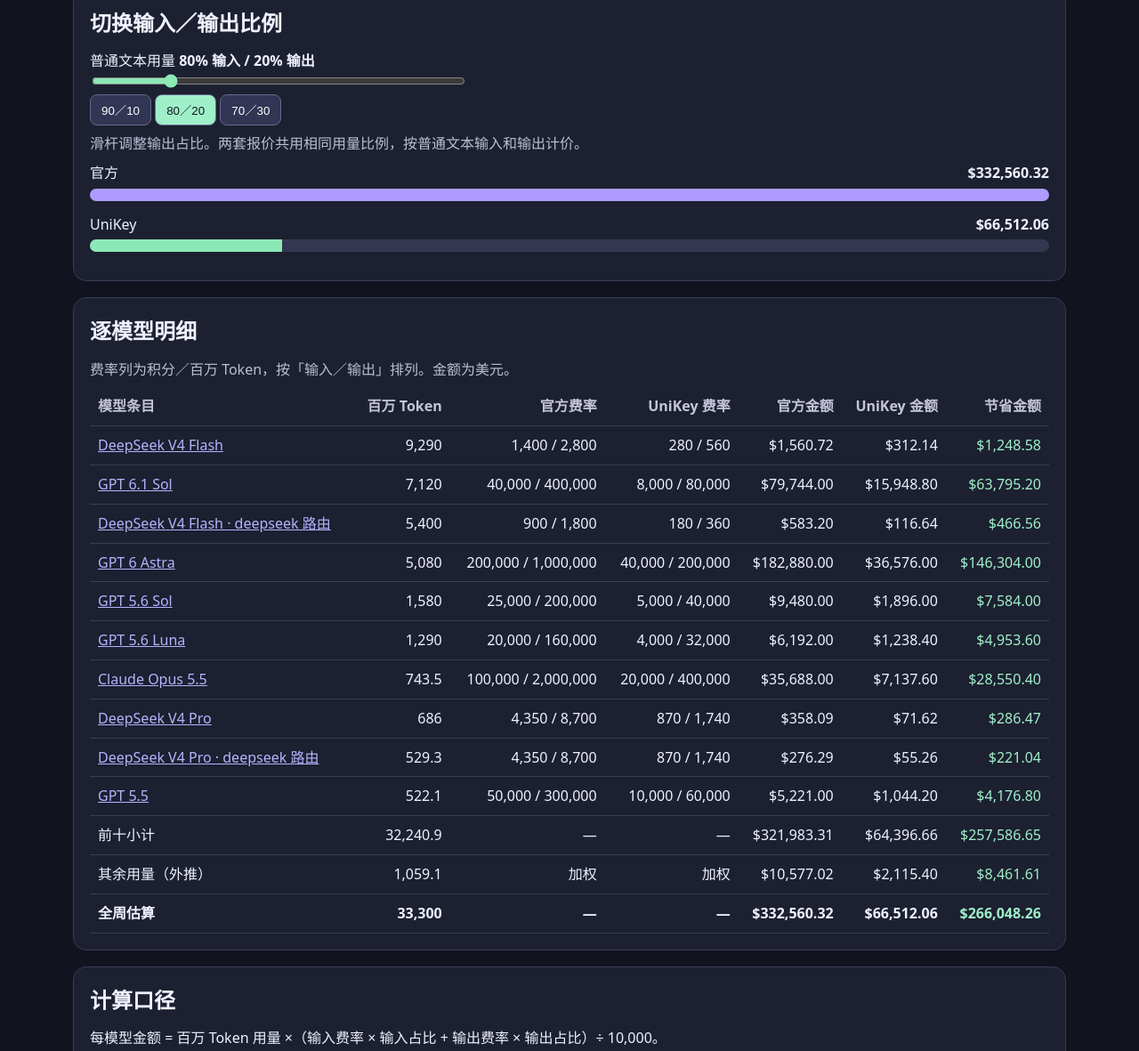
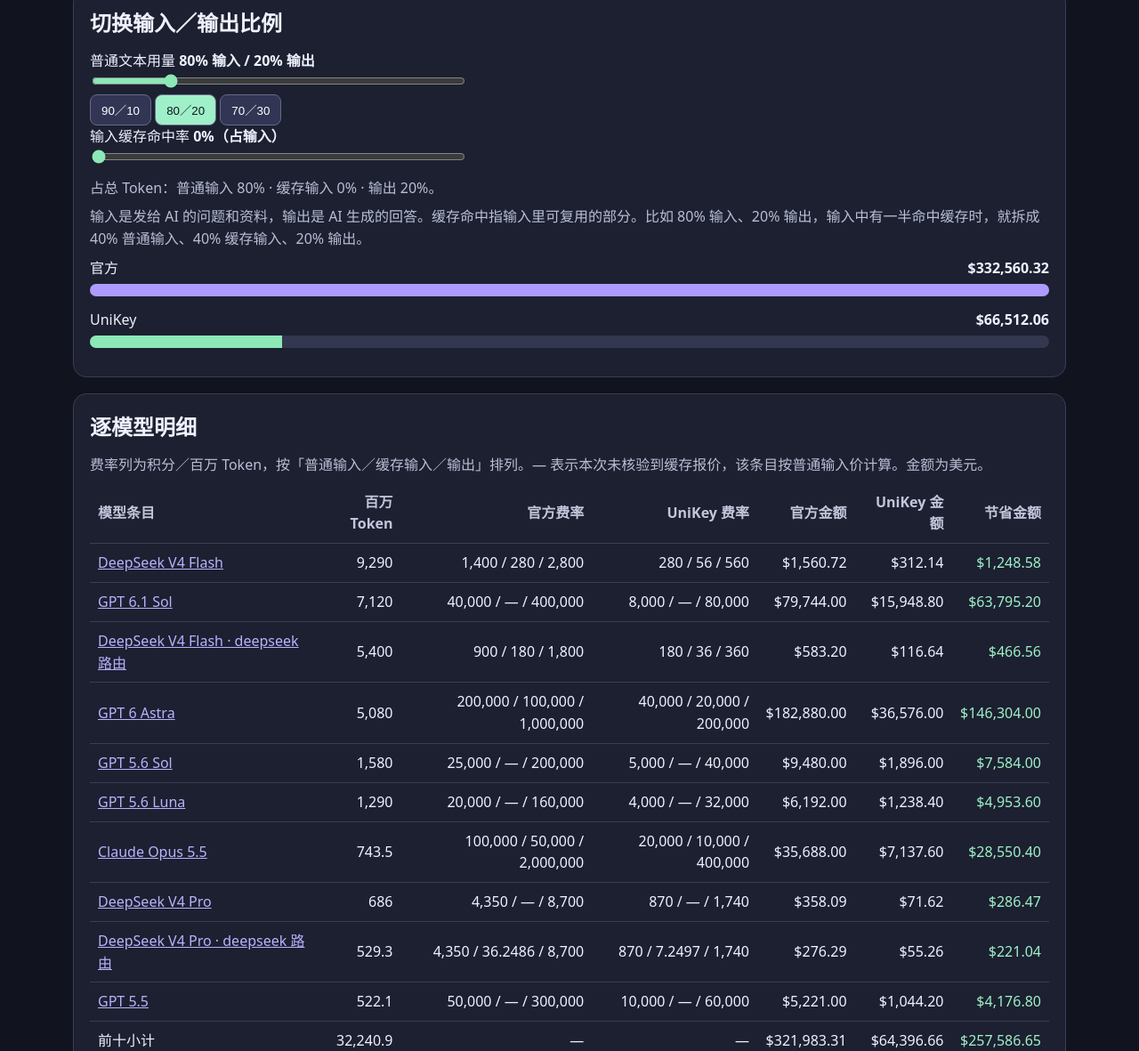
Before and after one commit to vic-web3/unikey-market-demo, a plain HTML site: page token-cost.html in a window 1280 px wide. Shown: the part 410-1591 px from the top of the page at 89% size. Drawn offline with Linux system fonts and the light colour scheme.

Commit message:
Explain and compare cached token pricing

```diff
--- a/token-cost.html
+++ b/token-cost.html
@@ -10,42 +10,45 @@
 </div>
 <section><h2>切换输入／输出比例</h2><label for="ratio">普通文本用量 <strong id="mix"></strong></label><input id="ratio" type="range" min="0" max="100" value="20" step="1">
 <div id="presets"><button type="button" data-ratio="10">90／10</button> <button type="button" data-ratio="20">80／20</button> <button type="button" data-ratio="30">70／30</button></div>
-<p class="muted">滑杆调整输出占比。两套报价共用相同用量比例，按普通文本输入和输出计价。</p>
+<label for="cache">输入缓存命中率 <strong id="cacheMix"></strong></label><input id="cache" type="range" min="0" max="100" value="0" step="1">
+<p class="muted" id="split"></p>
+<p class="muted">输入是发给 AI 的问题和资料，输出是 AI 生成的回答。缓存命中指输入里可复用的部分。比如 80% 输入、20% 输出，输入中有一半命中缓存时，就拆成 40% 普通输入、40% 缓存输入、20% 输出。</p>
 <div class="barlabel"><span>官方</span><b id="officialBar"></b></div><div class="bar" aria-hidden="true"><div style="width:100%"></div></div>
 <div class="barlabel"><span>UniKey</span><b id="unikeyBar"></b></div><div class="bar green" aria-hidden="true"><div id="fill"></div></div></section>
-<section><h2>逐模型明细</h2><p class="muted">费率列为积分／百万 Token，按「输入／输出」排列。金额为美元。</p><div class="scroll" tabindex="0" aria-label="模型用量与报价对比"><table><thead><tr><th scope="col">模型条目</th><th scope="col">百万 Token</th><th scope="col">官方费率</th><th scope="col">UniKey 费率</th><th scope="col">官方金额</th><th scope="col">UniKey 金额</th><th scope="col">节省金额</th></tr></thead><tbody id="rows"></tbody><tfoot id="totals"></tfoot></table></div></section>
-<section><h2>计算口径</h2><p>每模型金额 = 百万 Token 用量 ×（输入费率 × 输入占比 + 输出费率 × 输出占比）÷ 10,000。</p><p>前十条目合计 322.409 亿 Token，覆盖约 96.82%。其余 10.591 亿 Token 按各报价列的前十加权费率外推。同名模型按各自定价条目计费。</p><p>「官方」和「UniKey」均取自 UniKey 前端价格页的对应报价列。榜单只展示总 Token，缓存和图片、音频等费率未单列。结果为前端报价情景测算，账单实扣需查看用量明细。</p><p><a href="https://www.getunikey.ai/rankings">官网周榜</a> · <a href="https://www.getunikey.ai/pricing">官网定价</a> · <a href="./">返回市场演示</a></p></section>
+<section><h2>逐模型明细</h2><p class="muted">费率列为积分／百万 Token，按「普通输入／缓存输入／输出」排列。— 表示本次未核验到缓存报价，该条目按普通输入价计算。金额为美元。</p><div class="scroll" tabindex="0" aria-label="模型用量与报价对比"><table><thead><tr><th scope="col">模型条目</th><th scope="col">百万 Token</th><th scope="col">官方费率</th><th scope="col">UniKey 费率</th><th scope="col">官方金额</th><th scope="col">UniKey 金额</th><th scope="col">节省金额</th></tr></thead><tbody id="rows"></tbody><tfoot id="totals"></tfoot></table></div></section>
+<section><h2>计算口径</h2><p>每模型金额 = 百万 Token 用量 ×（普通输入费率 × 普通输入占比 + 缓存输入费率 × 缓存输入占比 + 输出费率 × 输出占比）÷ 10,000。</p><p>前十条目合计 322.409 亿 Token，覆盖约 96.82%。其余 10.591 亿 Token 按各报价列的前十加权费率外推。同名模型按各自定价条目计费。</p><p>「官方」和「UniKey」均取自 UniKey 前端价格页的对应报价列。榜单只展示总 Token，输入／输出比例和缓存命中率均为情景参数。已核验缓存输入价的条目应用该费率，其余按普通输入价计算。缓存写入、图片与音频等费用未计入。结果为前端报价情景测算，账单实扣需查看用量明细。</p><p><a href="https://www.getunikey.ai/rankings">官网周榜</a> · <a href="https://www.getunikey.ai/pricing">官网定价</a> · <a href="./">返回市场演示</a></p></section>
 </main>
 <script>
 const models = [
- ['DeepSeek V4 Flash','deepseek-v4-flash',9290,1400,2800,280,560],
+ ['DeepSeek V4 Flash','deepseek-v4-flash',9290,1400,2800,280,560,280,56],
  ['GPT 6.1 Sol','gpt-6.1-sol',7120,40000,400000,8000,80000],
- ['DeepSeek V4 Flash · deepseek 路由','deepseek%2Fdeepseek-v4-flash',5400,900,1800,180,360],
- ['GPT 6 Astra','gpt-6-astra',5080,200000,1000000,40000,200000],
+ ['DeepSeek V4 Flash · deepseek 路由','deepseek%2Fdeepseek-v4-flash',5400,900,1800,180,360,180,36],
+ ['GPT 6 Astra','gpt-6-astra',5080,200000,1000000,40000,200000,100000,20000],
  ['GPT 5.6 Sol','gpt-5.6-sol',1580,25000,200000,5000,40000],
  ['GPT 5.6 Luna','gpt-5.6-luna',1290,20000,160000,4000,32000],
- ['Claude Opus 5.5','claude-opus-5-5',743.5,100000,2000000,20000,400000],
+ ['Claude Opus 5.5','claude-opus-5-5',743.5,100000,2000000,20000,400000,50000,10000],
  ['DeepSeek V4 Pro','deepseek-v4-pro',686,4350,8700,870,1740],
- ['DeepSeek V4 Pro · deepseek 路由','deepseek%2Fdeepseek-v4-pro',529.3,4350,8700,870,1740],
+ ['DeepSeek V4 Pro · deepseek 路由','deepseek%2Fdeepseek-v4-pro',529.3,4350,8700,870,1740,36.2486,7.2497],
  ['GPT 5.5','gpt-5.5',522.1,50000,300000,10000,60000]
 ];
 const total = 33300;
 const covered = models.reduce((sum, model) => sum + model[2], 0);
-const number = new Intl.NumberFormat('zh-CN');
+const number = new Intl.NumberFormat('zh-CN',{maximumFractionDigits:4});
 const usd = new Intl.NumberFormat('en-US',{style:'currency',currency:'USD'});
 const byId = id => document.getElementById(id);
 function render(){
  const output = Number(byId('ratio').value);
  const share = output / 100;
- const cost = (volume, input, out) => volume * (input * (1-share) + out * share) / 10000;
+ const cache = Number(byId('cache').value) / 100;
+ const cost = (volume, input, out, hit) => volume * ((1-share)*(input*(1-cache)+(hit??input)*cache)+out*share) / 10000;
  let official = 0, unikey = 0;
  const row = (name, volume, op, up, o, u) => '<tr><td>'+name+'</td><td>'+number.format(volume)+'</td><td>'+op+'</td><td>'+up+'</td><td>'+usd.format(o)+'</td><td>'+usd.format(u)+'</td><td>'+usd.format(o-u)+'</td></tr>';
- const rate = (i,o) => number.format(i)+' / '+number.format(o);
- byId('rows').innerHTML = models.map(([name,path,v,oi,oo,ui,uo]) => {
-  const o = cost(v,oi,oo), u = cost(v,ui,uo);
+ const rate = (i,h,o) => number.format(i)+' / '+(h==null?'—':number.format(h))+' / '+number.format(o);
+ byId('rows').innerHTML = models.map(([name,path,v,oi,oo,ui,uo,oh,uh]) => {
+  const o = cost(v,oi,oo,oh), u = cost(v,ui,uo,uh);
   official += o;
   unikey += u;
-  return row('<a href="https://www.getunikey.ai/pricing/'+path+'">'+name+'</a>',v,rate(oi,oo),rate(ui,uo),o,u);
+  return row('<a href="https://www.getunikey.ai/pricing/'+path+'">'+name+'</a>',v,rate(oi,oh,oo),rate(ui,uh,uo),o,u);
  }).join('');
  const rest = total - covered, officialRest = official * rest / covered, unikeyRest = unikey * rest / covered;
  byId('rows').innerHTML += row('前十小计',covered,'—','—',official,unikey) + row('其余用量（外推）',rest,'加权','加权',officialRest,unikeyRest);
@@ -53,6 +56,9 @@ function render(){
  unikey += unikeyRest;
  byId('totals').innerHTML = row('全周估算',total,'—','—',official,unikey);
  byId('mix').textContent = (100-output)+'% 输入 / '+output+'% 输出';
+ byId('cacheMix').textContent = number.format(cache*100)+'%（占输入）';
+ byId('cache').setAttribute('aria-valuetext',byId('cacheMix').textContent);
+ byId('split').textContent = '占总 Token：普通输入 '+number.format((1-share)*(1-cache)*100)+'% · 缓存输入 '+number.format((1-share)*cache*100)+'% · 输出 '+output+'%。';
  byId('ratio').setAttribute('aria-valuetext',byId('mix').textContent);
  byId('official').textContent = byId('officialBar').textContent = usd.format(official);
  byId('unikey').textContent = byId('unikeyBar').textContent = usd.format(unikey);
@@ -64,6 +70,7 @@ function render(){
  for (const button of document.querySelectorAll('[data-ratio]')) button.setAttribute('aria-pressed',String(Number(button.dataset.ratio)===output));
 }
 byId('ratio').addEventListener('input',render);
+byId('cache').addEventListener('input',render);
 byId('presets').addEventListener('click',event=>{
  const button=event.target.closest('[data-ratio]');
  if(button){byId('ratio').value=button.dataset.ratio;render();}
```
